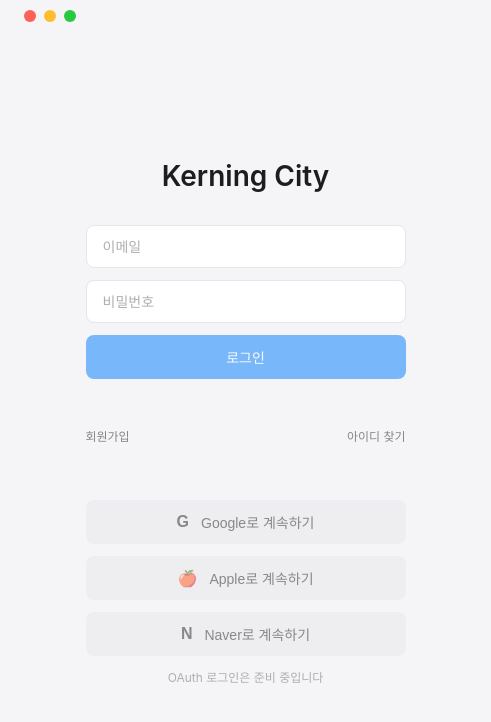
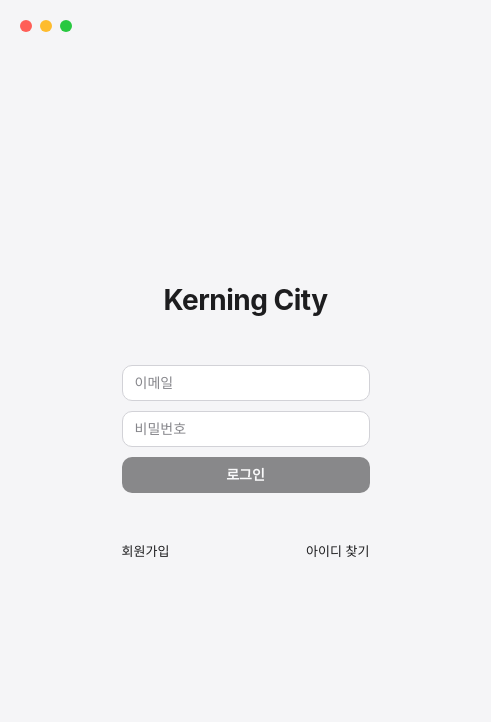
Before and after one commit to doominkim/cloud-font-agent, an Electron app: page src/renderer/login.html in a window 491 px wide. Drawn offline with Linux system fonts and the light colour scheme.

Commit message:
feat(renderer): Update login UI dimensions and styling to match Figma design
- Update main window dimensions from 400x600px to 491x864px to match Figma design specifications
- Remove OAuth buttons section from login page (future implementation)
- Refactor button component styling with fixed width (248px) and height (36px)
- Update input field styling with consistent dimensions and Apple-inspired color palette
- Adjust login page layout to center content with proper spacing and alignment
- Update color values to match design system (#1d1d1f, #0071e3, #f5f5f7)
- Refactor window controls positioning and spacing
- Add hidden state class for error messages
- Improve typography with consistent font sizes and line heights across components

```diff
--- a/src/main/index.ts
+++ b/src/main/index.ts
@@ -24,8 +24,8 @@
 function createWindow() {
   // Requirements 5.1, 5.2, 5.3, 5.4, 5.5
   mainWindow = new BrowserWindow({
-    width: 400, // Requirement 5.1: 400px width
-    height: 600, // Requirement 5.1: 600px height
+    width: 491, // Figma design width
+    height: 864, // Figma design height
     show: false,
     frame: false, // Frameless window for widget style
     resizable: false, // Cannot resize
--- a/src/renderer/login.html
+++ b/src/renderer/login.html
@@ -74,25 +74,6 @@
           <a href="#" class="link" id="signUpLink">회원가입</a>
           <a href="#" class="link" id="findIdLink">아이디 찾기</a>
         </div>
-
-        <!-- OAuth Buttons (Future) -->
-        <div class="login-page__oauth">
-          <div class="oauth-buttons">
-            <button class="btn btn--secondary oauth-button" disabled>
-              <span class="oauth-button__icon">G</span>
-              <span class="oauth-button__text">Google로 계속하기</span>
-            </button>
-            <button class="btn btn--secondary oauth-button" disabled>
-              <span class="oauth-button__icon">🍎</span>
-              <span class="oauth-button__text">Apple로 계속하기</span>
-            </button>
-            <button class="btn btn--secondary oauth-button" disabled>
-              <span class="oauth-button__icon">N</span>
-              <span class="oauth-button__text">Naver로 계속하기</span>
-            </button>
-          </div>
-          <p class="oauth-notice">OAuth 로그인은 준비 중입니다</p>
-        </div>
       </div>
     </div>
 
--- a/src/renderer/styles/base.css
+++ b/src/renderer/styles/base.css
@@ -20,6 +20,9 @@
   background: var(--color-background-secondary);
   -webkit-font-smoothing: antialiased;
   -moz-osx-font-smoothing: grayscale;
+  display: flex;
+  align-items: center;
+  justify-content: center;
 }
 
 /* Scrollbar Styles */
--- a/src/renderer/styles/components.css
+++ b/src/renderer/styles/components.css
@@ -5,14 +5,18 @@
   display: inline-flex;
   align-items: center;
   justify-content: center;
-  padding: var(--spacing-md) var(--spacing-xl);
-  font-size: var(--font-size-base);
-  font-weight: var(--font-weight-medium);
+  padding: 0 24px;
+  font-size: 14px;
+  line-height: 36px;
+  font-weight: 600;
   border: none;
-  border-radius: var(--radius-lg);
+  border-radius: 10px;
   cursor: pointer;
   transition: all var(--transition-base);
   -webkit-app-region: no-drag;
+  box-sizing: border-box;
+  width: 248px;
+  height: 36px;
 }
 
 .btn:disabled {
@@ -22,16 +26,16 @@
 
 /* Button Variants */
 .btn--primary {
-  background: var(--color-primary);
+  background: #1d1d1f;
   color: white;
 }
 
 .btn--primary:hover:not(:disabled) {
-  background: var(--color-primary-hover);
+  background: #2d2d2f;
 }
 
 .btn--primary:active:not(:disabled) {
-  background: var(--color-primary-active);
+  background: #0d0d0f;
 }
 
 .btn--secondary {
@@ -55,30 +59,39 @@
 
 /* Input Fields */
 .input {
-  width: 100%;
-  padding: var(--spacing-md) var(--spacing-lg);
-  font-size: var(--font-size-base);
+  width: 248px;
+  height: 36px;
+  padding: 0 12px;
+  font-size: 14px;
+  line-height: 36px;
   font-family: var(--font-family);
-  color: var(--color-text-primary);
-  background: var(--color-background);
-  border: 1px solid var(--color-border-light);
-  border-radius: var(--radius-lg);
+  color: #1d1d1f;
+  background: #ffffff;
+  border: 1px solid #d2d2d7;
+  border-radius: 10px;
   transition: all var(--transition-base);
+  box-sizing: border-box;
+  flex-direction: column;
+  align-items: flex-start;
 }
 
 .input::placeholder {
-  color: var(--color-text-tertiary);
+  color: #86868b;
+  font-weight: 400;
+  font-size: 14px;
+  line-height: 36px;
 }
 
 .input:focus {
   outline: none;
-  border-color: var(--color-primary);
-  box-shadow: 0 0 0 3px rgba(0, 122, 255, 0.1);
+  border-color: #0071e3;
+  box-shadow: 0 0 0 4px rgba(0, 113, 227, 0.1);
 }
 
 .input:disabled {
-  background: var(--color-background-secondary);
+  background: #f5f5f7;
   cursor: not-allowed;
+  opacity: 0.6;
 }
 
 .input--error {
@@ -193,26 +206,32 @@
 
 /* Link */
 .link {
-  color: var(--color-text-secondary);
+  color: #1d1d1f;
   text-decoration: none;
-  font-size: var(--font-size-sm);
+  font-size: 13px;
   transition: color var(--transition-fast);
   cursor: pointer;
+  font-weight: 400;
 }
 
 .link:hover {
-  color: var(--color-text-primary);
+  color: #0071e3;
 }
 
 /* Error Message */
 .error-message {
-  padding: var(--spacing-md);
-  background: rgba(255, 59, 48, 0.1);
-  border: 1px solid var(--color-error);
-  border-radius: var(--radius-md);
-  color: var(--color-error);
-  font-size: var(--font-size-sm);
+  padding: 12px 16px;
+  background: rgba(255, 59, 48, 0.08);
+  border: 1px solid rgba(255, 59, 48, 0.3);
+  border-radius: 8px;
+  color: #ff3b30;
+  font-size: 14px;
   text-align: center;
+  margin-bottom: 8px;
+}
+
+.error-message.hidden {
+  display: none;
 }
 
 /* Loading Spinner */
--- a/src/renderer/styles/layout.css
+++ b/src/renderer/styles/layout.css
@@ -34,12 +34,8 @@
 
 /* Window Controls */
 .window-controls {
-  position: absolute;
-  left: var(--spacing-md);
-  top: 50%;
-  transform: translateY(-50%);
   display: flex;
-  gap: var(--spacing-sm);
+  gap: 8px;
   -webkit-app-region: no-drag;
 }
 
@@ -50,6 +46,7 @@
   border: none;
   cursor: pointer;
   transition: opacity var(--transition-fast);
+  padding: 0;
 }
 
 .window-controls__button:hover {
@@ -128,45 +125,53 @@
   justify-content: center;
   width: 100vw;
   height: 100vh;
-  background: var(--color-background-secondary);
-  padding: var(--spacing-3xl);
+  background: #f5f5f7;
+  padding: 0;
+  position: relative;
+  overflow: hidden;
 }
 
 .login-page__header {
   position: fixed;
-  top: var(--spacing-lg);
-  left: var(--spacing-md);
+  top: 20px;
+  left: 20px;
   -webkit-app-region: no-drag;
+  z-index: 100;
 }
 
 .login-page__content {
   width: 100%;
-  max-width: 320px;
+  max-width: 248px;
   display: flex;
   flex-direction: column;
   align-items: center;
-  gap: var(--spacing-3xl);
+  gap: 32px;
+  padding: 0;
 }
 
 .login-page__title {
-  font-size: var(--font-size-4xl);
-  font-weight: var(--font-weight-semibold);
-  color: var(--color-text-primary);
+  font-size: 28px;
+  font-weight: 700;
+  line-height: 1.2;
+  color: #1d1d1f;
   text-align: center;
+  margin: 0 0 16px 0;
+  letter-spacing: -0.5px;
 }
 
 .login-page__form {
   width: 100%;
   display: flex;
   flex-direction: column;
-  gap: var(--spacing-md);
+  gap: 10px;
+  align-items: center;
 }
 
 .login-page__links {
   display: flex;
   justify-content: space-between;
   width: 100%;
-  margin-top: var(--spacing-lg);
+  margin-top: 16px;
 }
 
 .login-page__oauth {
```
